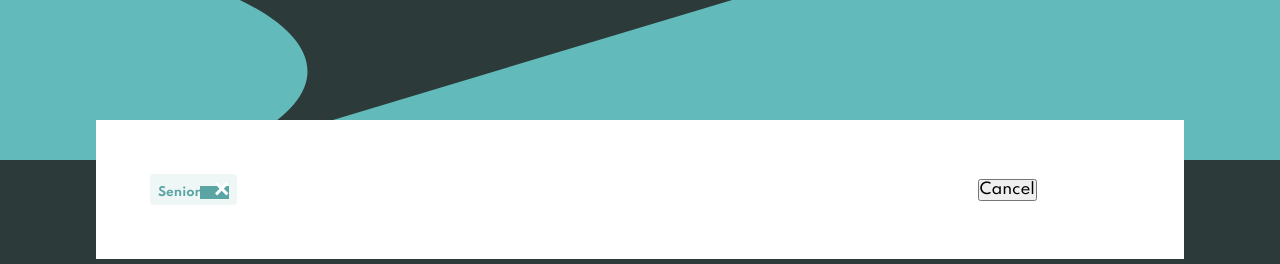
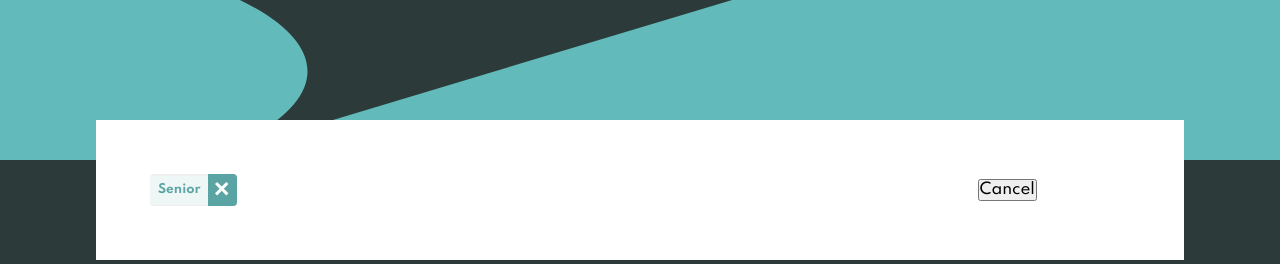
Before and after one commit to jordanlewis9/joblistings, a React app: page / in a window 1280 px wide. Both pictures are taken after a click on the button "Senior". Shown: the top 264 px of the page. Built offline with nearby package versions, Linux system fonts and the light colour scheme.

Commit message:
more fiddling around with filter buttons

```diff
--- a/src/components/filters/FilterCard.js
+++ b/src/components/filters/FilterCard.js
@@ -6,7 +6,16 @@ const FilterCard = (props) => {
 
     const renderFilters = () => {
         return filters.map(filter => {
-            return <button onClick={removeFilter} data-filter={filter} key={filter} className="filter__item">{filter}</button>
+            return (
+                <button onClick={removeFilter} data-filter={filter} key={filter} className="filter__item">
+                    <p className="filter__item--text">
+                        {filter}
+                    </p>
+                    <div className="filter__item--close">
+                        <img src="./images/icon-remove.svg" className="filter__item--close-img"></img>
+                    </div>
+                </button>
+            )
         })
     }
 
--- a/src/public/styles/components/_filters.scss
+++ b/src/public/styles/components/_filters.scss
@@ -23,21 +23,25 @@
   }
 
   &__item {
-    display: inline;
-      width: auto;
+    display: flex;
+    justify-content: space-between;
+    align-items: center;
+    outline: none;
+    border: none;
+    border-radius: 4px;
+
+    &--text {
+      background-color: $filterTablets;
       color: $defaultFontColor;
-      background-color: $filterTablets;
-      outline: none;
-      border: none;
       font-weight: 700;
       font-size: $mobileFontSize;
+      padding: 0.5rem;
+    }
+
+    &--close {
+      background-color: $defaultFontColor;
       padding: 0.5rem 0.5rem 0.33rem;
-      border-radius: 4px;
-    &::after {
-      content: url("./../../../dist/images/icon-remove.svg");
-      background-color: $defaultFontColor;
-      padding-left: 1rem;
-      font-size: $mobileFontSize;
+      border-radius: 0 4px 4px 0;
     }
   }
 }
```
